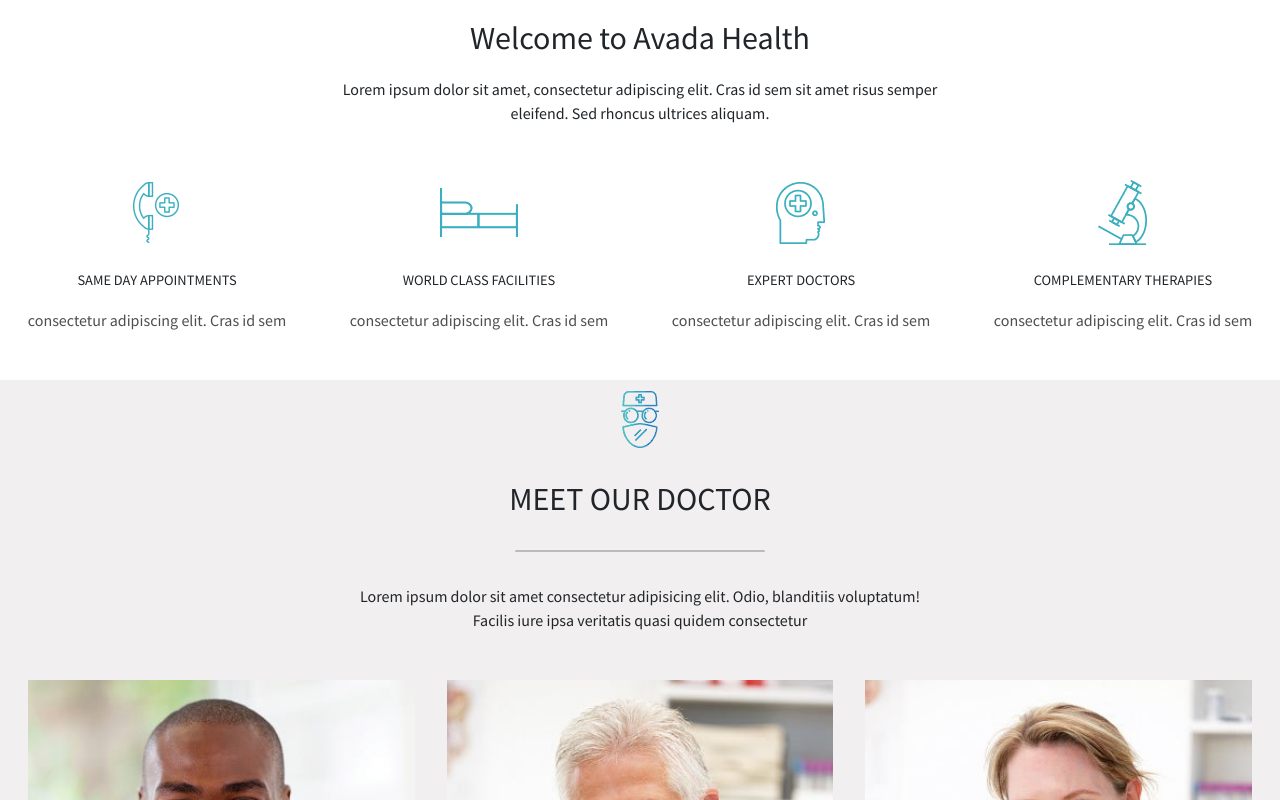
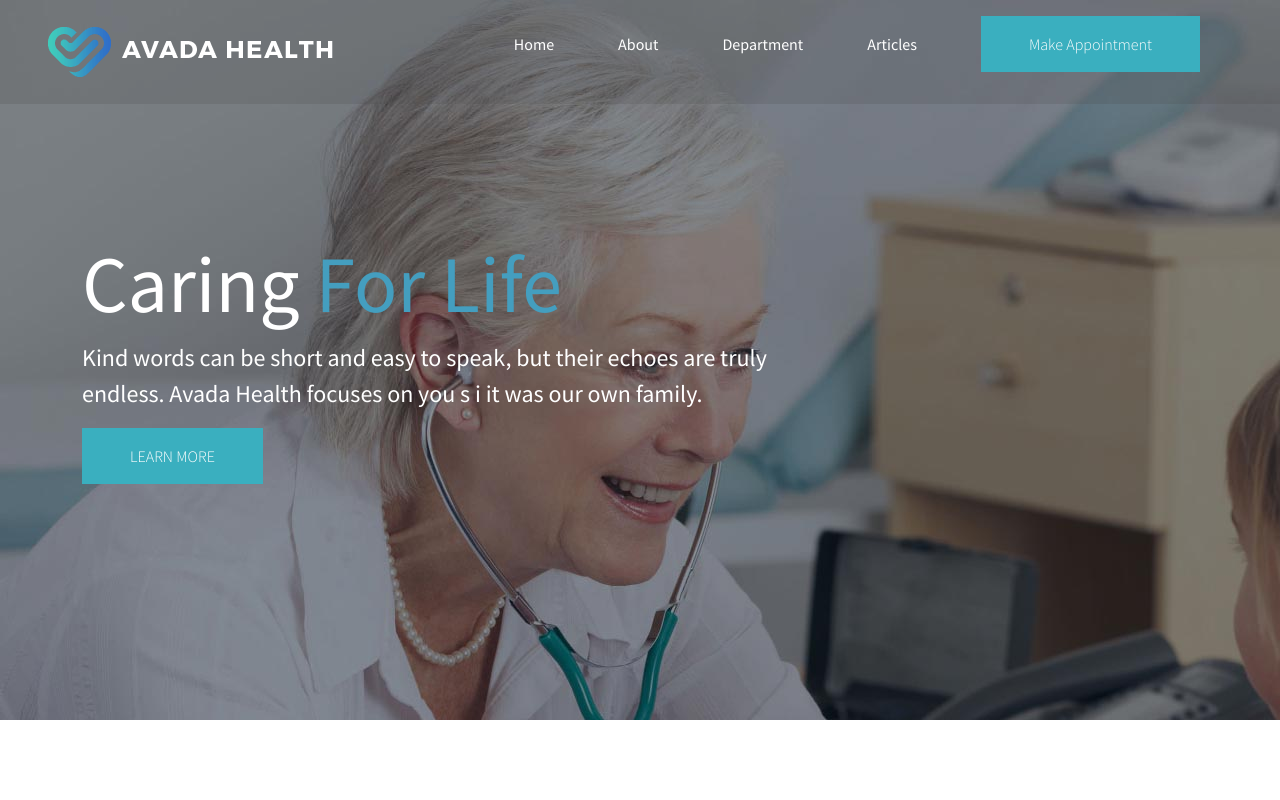
Before and after one commit to FrancescoGentileDev/proj-html-vuejs, a Vue app: page / in a window 1280 px wide. Shown: the top 800 px of the page. Built offline with nearby package versions, Linux system fonts and the light colour scheme.

Commit message:
✨ feat(header&nav):

```diff
--- a/src/components/contextComponent.vue
+++ b/src/components/contextComponent.vue
@@ -1,20 +1,20 @@
 <template>
   <article class="context">
     <img v-if="icon" :src="require(`@/assets/images/${icon}`)" />
-    <h2>{{ title }}</h2>
+    <h2 v-if="title">{{ title }}</h2>
 
     <div class="divider" v-if="divider !== undefined">
       <hr v-if="divider == 0" />
       <img v-else :src="require(`@/assets/images/wave-divider.png`)" alt="">
     </div>
 
-    <p>{{ subtitle }}</p>
+    <p v-if="subtitle">{{ subtitle }}</p>
 
     <div class="formContact" v-if="form">
         <form-component />
     </div>
 
-    <div class="callToAction">
+    <div class="callToAction" v-if="buttons">
         <a v-for="(button, index) in buttons" :key="index" href="button.link">
         <img v-if="button.isIcon" :src="require(`@/assets/images/${button.text}`)" alt="">
         <button v-else>{{button.text}}</button>
--- a/src/components/gridOfContent.vue
+++ b/src/components/gridOfContent.vue
@@ -21,7 +21,7 @@
         class="grid section"
         v-for="(item, index) in grid"
         :key="index"
-        v-bind="{top: item}"
+        v-bind="{top: item, background: item.background}"
         :noContainer="true"
       />
     </div>
@@ -86,6 +86,7 @@ export default {
       @at-root {
         .gridContent {
             $gap : 2rem;
+//            padding-bottom: 1.5rem;
           gap: $gap;
           .grid {
             width: calc(100% / v-bind(gridColumn) - $gap);
--- /dev/null
+++ b/src/components/headerSection.vue
@@ -0,0 +1,135 @@
+<template>
+  <div>
+    <nav class="addBackground" ref="nav">
+      <img class="logo" :src="require(`@/assets/images/${logo}`)" alt="" />
+      <ul>
+        <li v-for="(route, index) in routes" :key="index">
+          <a v-if="!route.button" :href="route.link">{{ route.text }}</a>
+          <button v-else>
+            <a :href="route.link"> {{ route.text }}</a>
+          </button>
+        </li>
+      </ul>
+    </nav>
+
+    <header class="jumbo" :style="getBackground">
+      <div class="container">
+        <h1>
+          {{ getTitle.normal }} <span class="color">{{ getTitle.colored }}</span>
+        </h1>
+        <p>{{ subtitle }}</p>
+        <button v-for="(button, index) in buttons" :key="index">
+          <a :href="button.link">{{ button.text }}</a>
+        </button>
+      </div>
+    </header>
+  </div>
+</template>
+
+<script>
+export default {
+  data() {
+    return {
+      activeTab: "home",
+      lastScroll: 0,
+    };
+  },
+  props: {
+    logo: String,
+    routes: Array,
+
+    background: String,
+    title: String,
+    subtitle: String,
+    buttons: Array,
+  },
+  created() {
+    window.addEventListener("scroll", () => {
+      let nav = this.$refs.nav;
+      let scroll = window.scrollY;
+      if (scroll >= 840) {
+        nav.style.top = "-110px";
+        if (this.lastScroll > scroll) nav.style.top = "0px";
+        else nav.style.top = "-110px";
+      } else {
+        nav.style.top = "0px";
+      }
+
+      this.lastScroll = window.scrollY;
+    });
+  },
+  computed: {
+    getTitle() {
+      let separate = this.title.split("/");
+      return { normal: separate[0], colored: separate[1] };
+    },
+    getBackground() {
+      let back = this.background;
+
+      back = { backgroundImage: `url(${require("@/assets/images/" + back)})` };
+
+      return back;
+    },
+  },
+};
+</script>
+
+<style lang="scss" scoped>
+@import "@/variables.scss";
+
+button {
+  align-self: flex-start;
+  background-color: $header-button-color;
+  font-weight: 200;
+  border: none;
+  padding: 1rem 3rem;
+  a {
+    color: $white-color;
+    text-decoration: none;
+  }
+}
+nav {
+  padding: 1rem 3rem;
+  position: fixed;
+  width: 100%;
+  display: flex;
+  justify-content: space-between;
+  align-items: center;
+  top: 0;
+  transition: top 0.4s linear;
+  &.addBackground {
+    background-color: rgba($context-subtile-color, 0.2);
+  }
+  li {
+    list-style: none;
+    display: inline;
+    margin: 2rem;
+    a {
+      text-decoration: none;
+      color: $white-color;
+    }
+  }
+}
+.jumbo {
+  height: 90vh;
+}
+
+.container {
+  display: flex;
+  height: 100%;
+  flex-direction: column;
+  justify-content: center;
+  color: $white-color;
+  h1 {
+    font-size: 5rem;
+
+    .color {
+      color: $brand-color;
+    }
+  }
+  p {
+    max-width: 700px;
+    font-size: 1.5rem;
+  }
+}
+</style>
--- a/src/components/sectionComponent.vue
+++ b/src/components/sectionComponent.vue
@@ -1,8 +1,12 @@
 <template>
   <div class="background" :class="{ image: getBackgroundImage == 1 }" :style="getStyle">
     <section :class="{ container: getContainer }">
-      <context-component v-if="top" v-bind="top" />
-      <grid-of-content
+     <div class="context" v-if="top!== undefined">
+      <context-component  v-bind="top" />
+     </div>
+      <div class="grid" v-if="grids!==undefined">
+            <grid-of-content
+
         v-for="(grid, index) in grids"
         @removeContainer="removeContainer"
         :key="index"
@@ -10,6 +14,8 @@
         :type="grid.type"
         :gridColumn="gridColumn"
       />
+      </div>
+
     </section>
   </div>
 </template>
@@ -27,8 +33,8 @@ export default {
   },
   computed: {
     getBackgroundImage() {
-      if(this.top){
-      let background = this.top.background;
+      if(this.background){
+      let background = this.background;
       if (!background) {
         return -1;
       }
@@ -40,20 +46,20 @@ export default {
       return -1
     },
     getStyle() {
-        if(this.top){
+        if(this.background){
       let background = this.getBackgroundImage;
       if (background===-1) {
         return {backgroundColor: "inherit"};
       }
       if(background===1) {
-        let bg = {backgroundImage: `url(${require("@/assets/images/"+this.top.background.text)})`};
+        let bg = {backgroundImage: `url(${require("@/assets/images/"+this.background.text)})`};
         if(this.jumbo) bg.height = "70vh"
 
         return bg
 
       }
 
-      return {backgroundColor: "#"+this.top.background.text};
+      return {backgroundColor: "#"+this.background.text};
       }
       return false
     },
@@ -79,9 +85,14 @@ export default {
       type: Boolean,
       default: false,
     },
+    header: {
+      type: Boolean,
+      default: false,
+    },
     top: Object,
     grids: Array,
-    jumbo: Boolean
+    jumbo: Boolean,
+    background: Object,
   },
 };
 </script>
@@ -106,6 +117,6 @@ export default {
 }
 
 .container {
-  max-width: 1300px;
+  padding: 4rem 0;
 }
 </style>
--- a/src/data.js
+++ b/src/data.js
@@ -1,15 +1,13 @@
 /* eslint-disable no-unused-vars */
 
-
 class section {
-  top =
-  {
+  top = {
     icon: String,
     title: String,
     divider: Number, //0 Normal, 1 Styled
     subtitle: String,
     background: {
-    isImage: Boolean, //0 solid, 1 img
+      isImage: Boolean, //0 solid, 1 img
       text: String,
     },
     buttons: [
@@ -19,7 +17,7 @@ class section {
         link: String,
       },
     ],
-  }
+  };
   grids = [
     {
       type: Number, //0 GRID OF ICON, 1 GRID OF PERSON
@@ -49,12 +47,9 @@ class section {
         },
       ],
     },
- ]
+  ];
 
-  constructor() { }
-
-
-
+  constructor() {}
 }
 
 /*const ciccio = {
@@ -113,6 +108,7 @@ const sections = [
       title: "Welcome to Avada Health",
       subtitle: `Lorem ipsum dolor sit amet, consectetur adipiscing elit. Cras id sem sit amet risus semper eleifend. Sed rhoncus ultrices aliquam.`,
     },
+    gridColumn: 4,
     grids: [
       {
         type: 0, //0 GRID OF ICON, 1 GRID OF PERSON
@@ -143,16 +139,16 @@ const sections = [
   },
 
   {
+    background: {
+      isImage: false,
+      text: "f1efef",
+    },
     top: {
       icon: "icon-5.png",
       title: "MEET OUR DOCTOR",
       divider: 0, //0 Normal, 1 Styled
       subtitle:
         "Lorem ipsum dolor sit amet consectetur adipisicing elit. Odio, blanditiis voluptatum! Facilis iure ipsa veritatis quasi quidem consectetur",
-      background: {
-        isImage: false,
-        text: "f1efef"
-      }
     },
     grids: [
       {
@@ -258,6 +254,10 @@ const sections = [
   },
   {
     jumbo: true,
+    background: {
+      isImage: true,
+      text: "paralax-bg-tour-facilities.jpg",
+    },
     top: {
       icon: "icon-7.png",
       title: "TOUR OUR FACILITIES",
@@ -266,11 +266,6 @@ const sections = [
       doloremque laudantium, totam rem aperiam, eaque ipsa quae ab illo
       inventore veritatis et quasi architecto beatae`,
 
-
-      background: {
-        isImage: true,
-        text: "paralax-bg-tour-facilities.jpg",
-      },
       buttons: [
         {
           isIcon: true,
@@ -339,9 +334,13 @@ const sections = [
           },
         ],
       },
-    ]
+    ],
   },
   {
+    background: {
+      isImage: true,
+      text: "make-an-appointment.jpg",
+    },
     top: {
       icon: "icon-7.png",
       title: "TOUR OUR FACILITIES",
@@ -349,43 +348,78 @@ const sections = [
       subtitle: `Sed ut perspiciatis unde omnis iste natus error sit voluptatem accusantium
       doloremque laudantium, totam rem aperiam, eaque ipsa quae ab illo
       inventore veritatis et quasi architecto beatae`,
-      background: {
-        isImage: true,
-        text: "make-an-appointment.jpg",
-      },
-      form: true
+
+      form: true,
     },
   },
   {
-    top: {
-
-      background: {
-        isImage: true,
-        text: "rgb-gradient-bar-for-logo-carrasel.jpg",
-      },
+    gridColumn: 4,
+    background: {
+      isImage: true,
+      text: "rgb-gradient-bar-for-logo-carrasel.jpg",
     },
+    noContainer: true,
     grids: [
       {
         type: 0,
         elements: [
           {
-            icon: "client-logos-1.png"
+            icon: "client-logos-1.png",
           },
           {
-            icon: "client-logos-2.png"
+            icon: "client-logos-2.png",
           },
           {
-            icon: "client-logos-3.png"
+            icon: "client-logos-3.png",
           },
           {
-            icon: "client-logos-4.png"
+            icon: "client-logos-4.png",
           },
-        ]
-      }
-
-    ]
-  }
-
+        ],
+      },
+    ],
+  },
 ];
 
-export default sections;
+const header = {
+  background: "header-image-homepage.jpg",
+  title: "Caring /For Life",
+  subtitle: `Kind words can be short and easy to speak, but their echoes are truly
+      endless. Avada Health focuses on you s i it was our own family.`,
+  buttons: [
+    {
+      isIcon: false,
+      text: "LEARN MORE",
+      link: "#",
+    },
+  ],
+};
+
+const nav = {
+  logo: "medical_logo_1x_light.png",
+  routes: [
+    {
+      link: "#",
+      text: "Home"
+    },
+    {
+      link: "#",
+      text: "About"
+    },
+    {
+      link: "#",
+      text: "Department"
+    },
+    {
+      link: "#",
+      text: "Articles"
+    },
+    {
+      link: "#",
+      text: "Make Appointment",
+      button: true,
+    },
+  ]
+}
+
+export { sections, header, nav };
--- a/src/landingRoute.vue
+++ b/src/landingRoute.vue
@@ -1,23 +1,27 @@
 <template>
   <div>
-  <section-component v-for="(section, index) in sections" :key="index" :gridColumn="index === 0|| index === 6? 4: 3"  v-bind="section"/>
+  <header-section v-bind="header" :logo="nav.logo" :routes="nav.routes"/>
+  <section-component v-for="(section, index) in sections" :key="index" v-bind="section"/>
 
   </div>
 </template>
 
 <script>
-import sections from "@/data"
+import {sections, header, nav} from "@/data"
+import headerSection from './components/headerSection.vue'
 
 export default {
+  components: { headerSection },
   name: "landingRoute",
 
   data() {
     return {
-      sections
+      sections,
+      header,
+      nav
     }
   },
-  mounted() {
-  }
+
 }
 </script>
 
--- a/src/variables.scss
+++ b/src/variables.scss
@@ -5,6 +5,7 @@ $contrast-background: #f1efef;
 
 $card-bio-text-color: #525252;
 $context-subtile-color: #4e4e4e;
+$header-button-color: #3AAFBF;
 $band-text-color: $white-color;
 $button-text-color: $white-color;
-$button-border-color: $white-color
+$button-border-color: $white-color;
```
